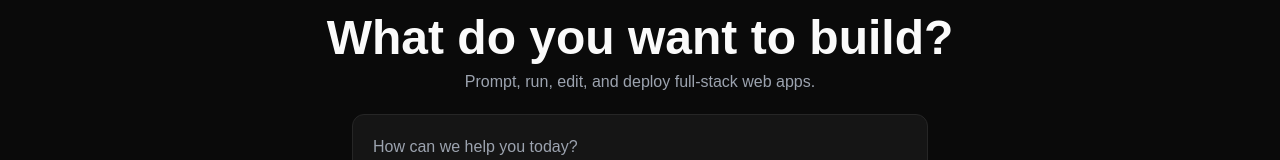
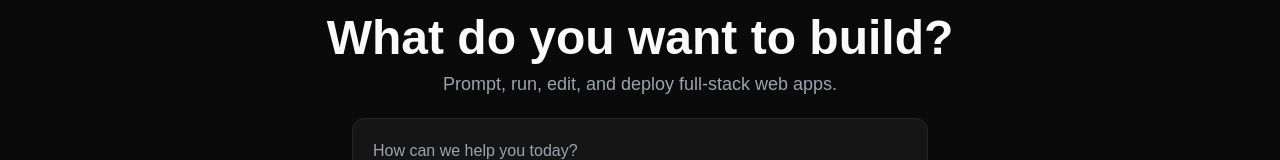
Before and after one commit to jrarcher17/bolt, a Next.js app: page / in a window 1280 px wide. Shown: the part 203-363 px from the top of the page. Built offline with nearby package versions, Linux system fonts and the light colour scheme; no server answers; sample sign-in values are in the browser's storage.

Commit message:
homepage updates

```diff
--- a/components/custom/Hero.jsx
+++ b/components/custom/Hero.jsx
@@ -43,7 +43,7 @@ function Hero() {
     return (
         <div className='flex flex-col items-center mt-28 justify-center gap-2 p-10'>
             <h2 className='font-bold text-5xl'>{Lookup.HERO_HEADING}</h2>
-            <p className='text-gray-400 font-medium'>{Lookup.HERO_DESC}</p>
+            <p className='text-gray-400 text-lg font-medium'>{Lookup.HERO_DESC}</p>
             <div className='p-5 border rounded-xl max-w-xl w-full mt-3 '
                 style={{
                     backgroundColor: Colors.BACKGROUND
```
